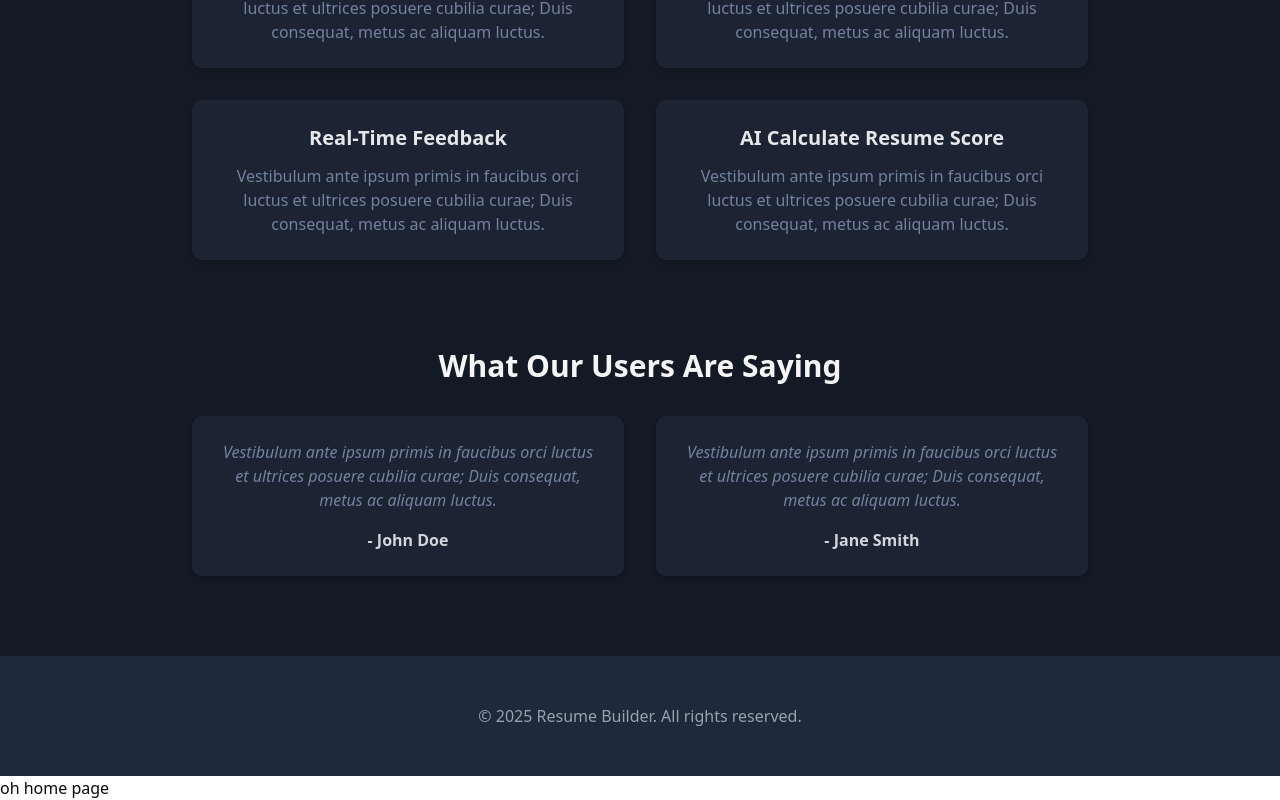
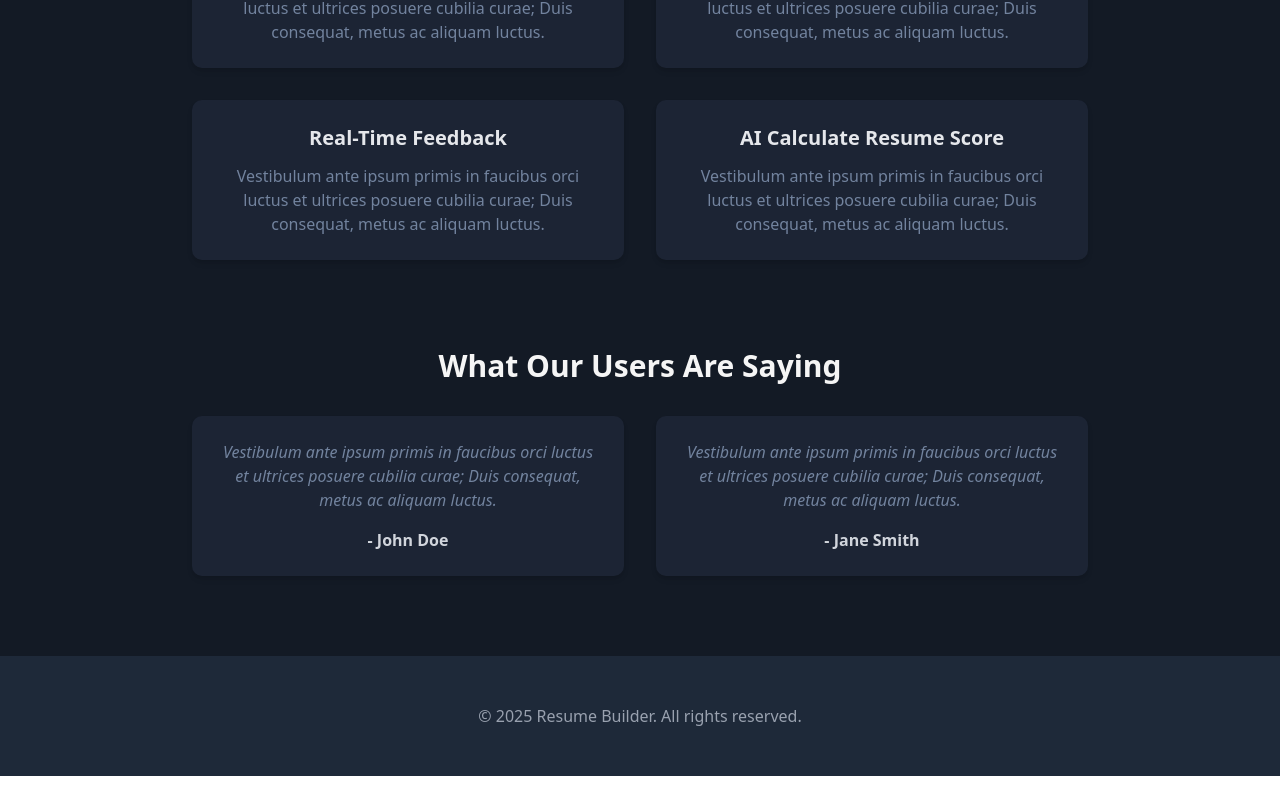
Before and after one commit to Mohosin999/AI-Powered-Resume-Builder-App-FullStack-Next.js, a Next.js app: page / in a window 1280 px wide. Shown: the part 680-1480 px from the top of the page. After the commit the page ends 1456 px from the top, so only its background shows below. Built offline with nearby package versions, Linux system fonts and the light colour scheme; no server answers.

Commit message:
homepage testing

```diff
--- a/src/app/page.tsx
+++ b/src/app/page.tsx
@@ -9,7 +9,6 @@ const Home = async () => {
   return (
     <div>
       <HomePage isAuthenticated={isAuthenticated} />
-      <div>oh home page</div>
     </div>
   );
 };
```
